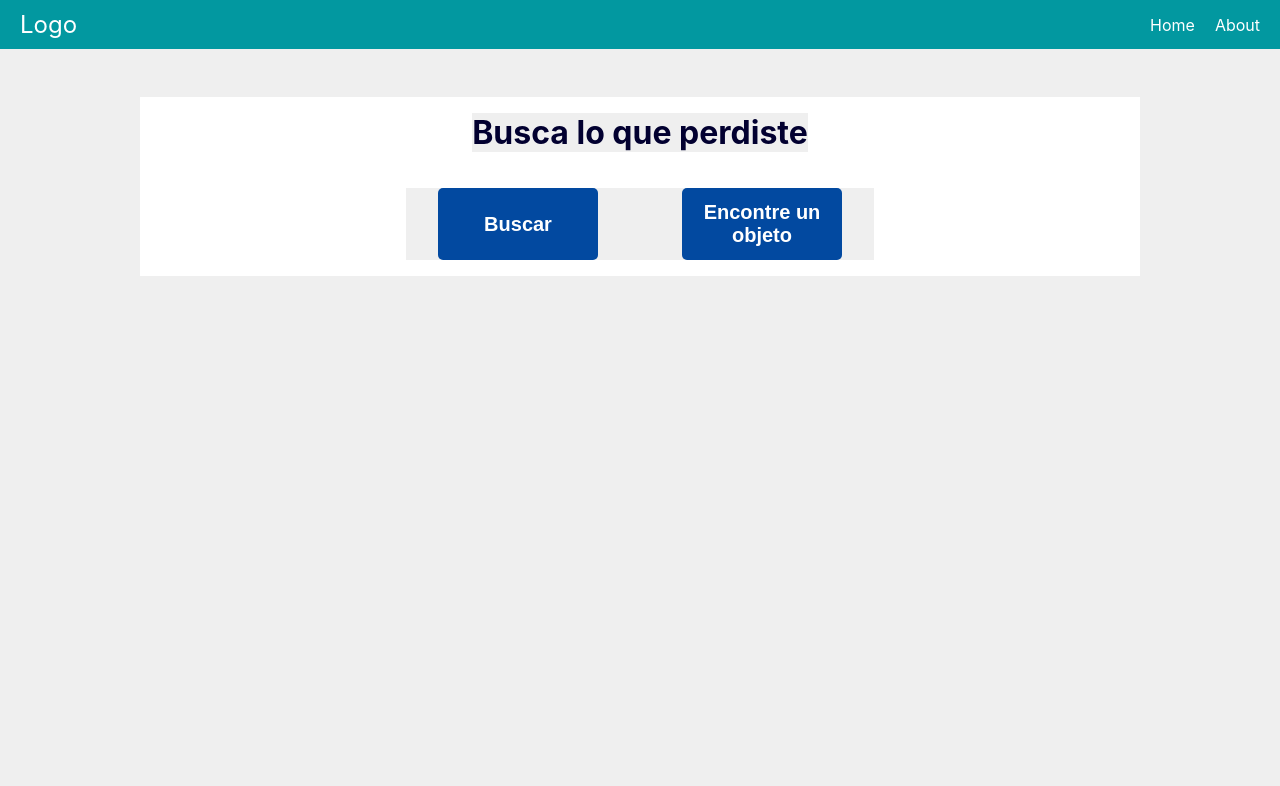
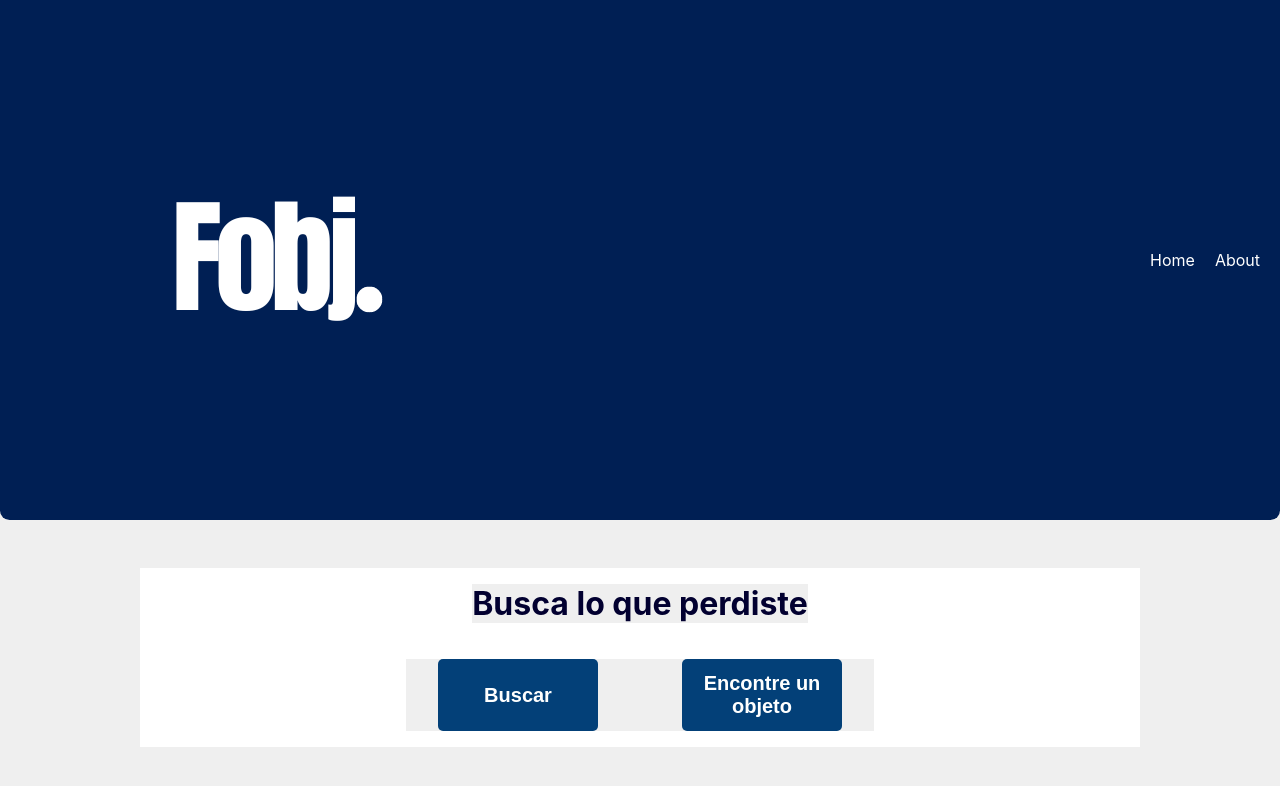
Before and after one commit to jonyeze/FoundApp, a React (Create React App) app: page / in a window 1280 px wide. Shown: the top 786 px of the page. Built offline with nearby package versions, Linux system fonts and the light colour scheme.

Commit message:
Fix: Change Nav colors

```diff
--- a/src/App.css
+++ b/src/App.css
@@ -4,3 +4,6 @@
   box-sizing: border-box;
   background-color: #efefef;
 }
+
+/*Colors
+celeste: #1282A2*/
--- a/src/Pages/Home/Home.css
+++ b/src/Pages/Home/Home.css
@@ -22,7 +22,7 @@
 }
 
 .button {
-  background-color: #0249A0;
+  background-color: #034078;
   color: #fff;
   width: 10rem;
   height: 4.5rem;
--- a/src/components/Nav/Nav.css
+++ b/src/components/Nav/Nav.css
@@ -3,19 +3,22 @@
   justify-content: space-between;
   align-items: center;
   padding: 10px 20px;
-  background-color: #0298A0;
+  background-color: #001F54;
   color: white;
+  border-bottom-left-radius: 0.6rem;
+  border-bottom-right-radius: 0.6rem;
 }
 
 .logo {
-  font-size: 24px;
-  background-color: #0298A0;
+  background-size: cover;
+  width: 10px;
+  height: 10px;
 }
 
 .menu {
   display: flex;
   gap: 20px;
-  background-color: #0298A0;
+  background-color: #001F54;
 }
 
 .menu a {
@@ -36,7 +39,7 @@
   margin: 3px 0;
 }
 .nav-link{
-  background-color:#0298A0;
+  background-color:#001F54;
 }
 
 @media (max-width: 768px) {
@@ -46,7 +49,7 @@
     position: absolute;
     top: 60px;
     right: 20px;
-    background-color: #0298A0;
+    background-color: #001F54;
     padding: 10px;
     border-radius: 5%;
   }
@@ -57,6 +60,6 @@
 
   .menu-toggle {
     display: flex;
-    background-color: #0298A0;
+    background-color: #001F54;
   }
 }
--- a/src/components/Nav/Nav.tsx
+++ b/src/components/Nav/Nav.tsx
@@ -1,5 +1,6 @@
 import React, { useState, useRef, useEffect } from 'react';
 import './Nav.css';
+import Logo from '../Img/Fobj.png';
 
 const Nav: React.FC = () => {
   const [showMenu, setShowMenu] = useState(false);
@@ -29,7 +30,7 @@ const Nav: React.FC = () => {
 
   return (
     <div className="navbar" ref={navRef}>
-      <div className="logo">Logo</div>
+       <img src={Logo} alt="logo" className='Logo' />
       <div className={`menu ${showMenu ? 'active' : ''}`}>
         <a href="/" onClick={closeMenu} className='nav-link'>Home</a>
         <a href="/About" onClick={closeMenu} className='nav-link'>About</a>
```
Also changed, not shown: src/components/Img/Fobj.png (added).
